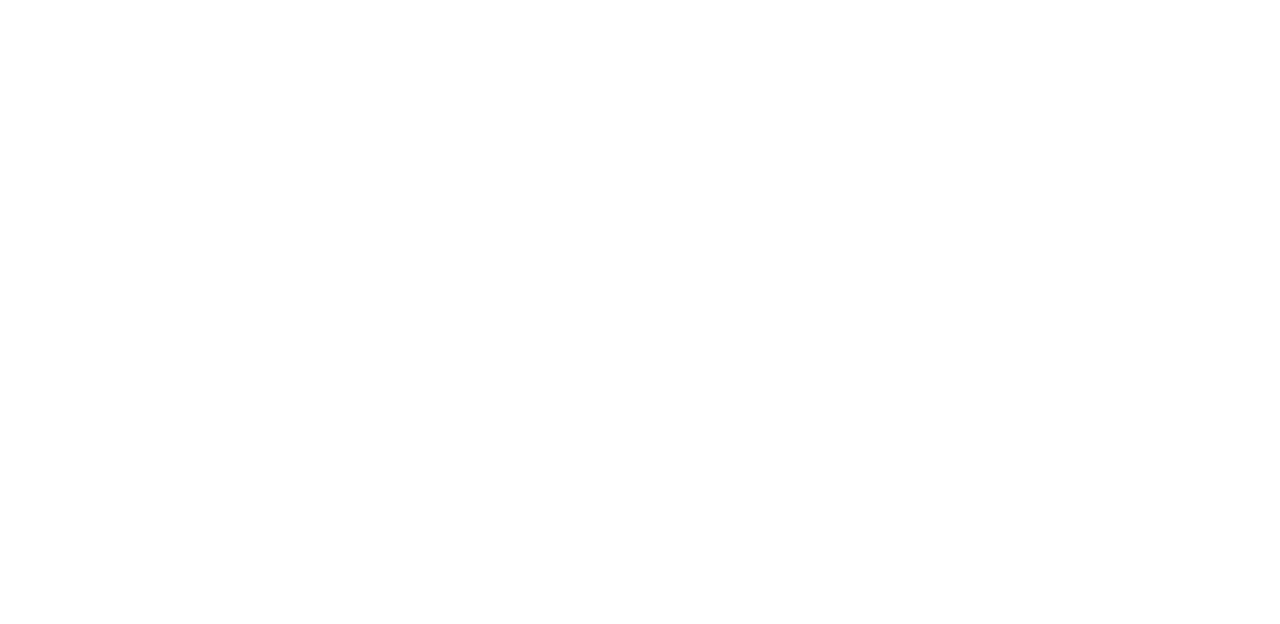
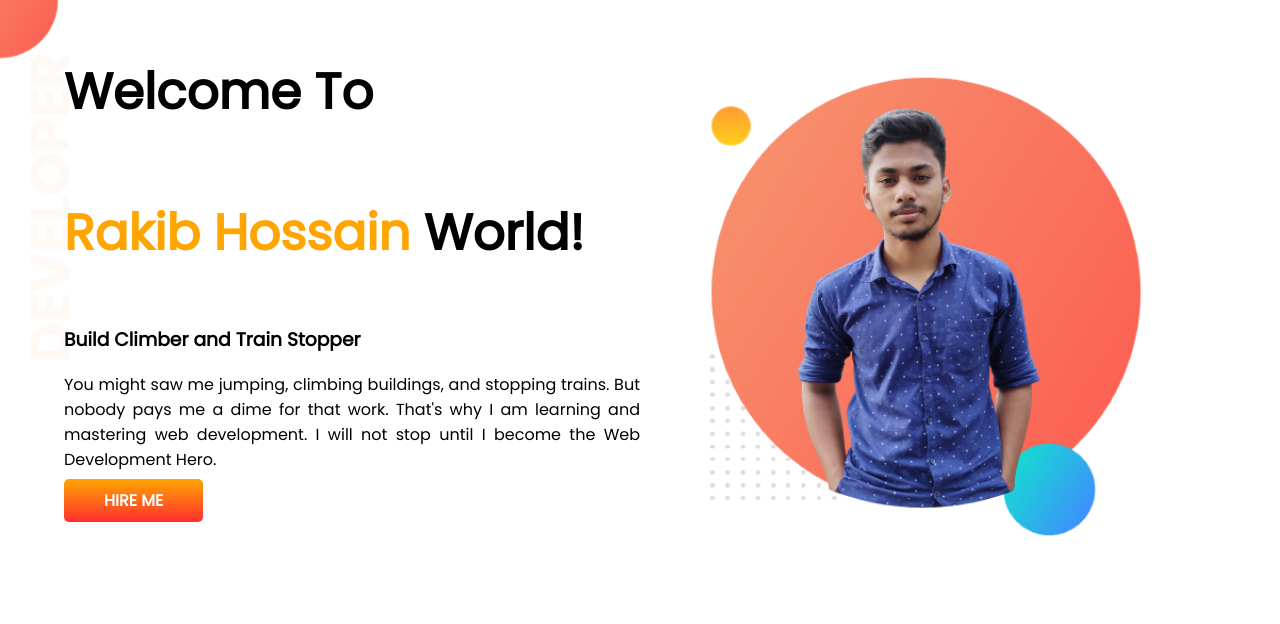
Before and after one commit to RakibHossainfr1/developer-portfolio, a plain HTML site: page index.html in a window 1280 px wide. Drawn offline with Linux system fonts and the light colour scheme.

Commit message:
add to section

```diff
--- a/index.html
+++ b/index.html
@@ -1,13 +1,35 @@
 <!DOCTYPE html>
 <html lang="en">
+
 <head>
     <meta charset="UTF-8">
     <meta http-equiv="X-UA-Compatible" content="IE=edge">
     <meta name="viewport" content="width=device-width, initial-scale=1.0">
     <title>rakib-portfolio</title>
+    <link rel="preconnect" href="https://fonts.googleapis.com">
+    <link rel="preconnect" href="https://fonts.gstatic.com" crossorigin>
+    <link href="https://fonts.googleapis.com/css2?family=Poppins&display=swap" rel="stylesheet">
     <link rel="stylesheet" href="style.css">
 </head>
+
 <body>
+    <section class="top-baner">
+        <div class="half-width">
+            <h1>Welcome To</h1>
+            <h1> <span class="name-color">Rakib Hossain</span> World!</h1>
+            <h3>Build Climber and Train Stopper</h3>
+            <p>You might saw me jumping, climbing buildings, and stopping trains. But nobody pays me a dime for that
+                work.
+                That's why I am learning and mastering web development. I will not stop until I become the Web
+                Development
+                Hero.</p>
+            <a class="linkedin-button" target="blank" href="https://www.linkedin.com/in/rakib-hossain-4a3225221/">HIRE
+                ME</a>
+        </div>
+        <div class="half-width">
+            <img src="images/rakib-personal-photo.png" alt="">
+        </div>
+    </section>
+</body>
 
-</body>
 </html>
--- a/style.css
+++ b/style.css
@@ -0,0 +1,39 @@
+body {
+    font-family: 'Poppins', sans-serif;
+    margin: 0;
+}
+h1  {
+    font-size: 50px;
+    line-height: 100px;
+}
+.name-color {
+    color: orange;
+}
+section {
+    display: flex;
+}
+.top-baner {
+    background-image: url(images/top-banner.png);
+    background-repeat: no-repeat;
+}
+.half-width {
+    width: 50%;
+    margin-left: 5%;
+}
+.half-width p {
+    text-align: justify;
+}
+.linkedin-button {
+    text-decoration: none;
+    background-image: linear-gradient(orange, rgba(255, 0, 0, 0.815));
+    padding: 10px 40px;
+    border-radius: 5px;
+    color: white;
+    font-weight: bold;
+    text-transform: uppercase;
+
+}
+.half-width img {
+    width: 80%;
+
+}
```
Also changed, not shown: images/dream-bg.png (added), images/exp-bg.png (added), images/jhankar.png (added), images/jhankar2.png (added), images/my-bg.png (added), images/my-bg2.png (added), images/rakib-personal-photo.png (added), images/rakib-personal-photo2.png (added), images/top-banner.png (added), 7 other files.
